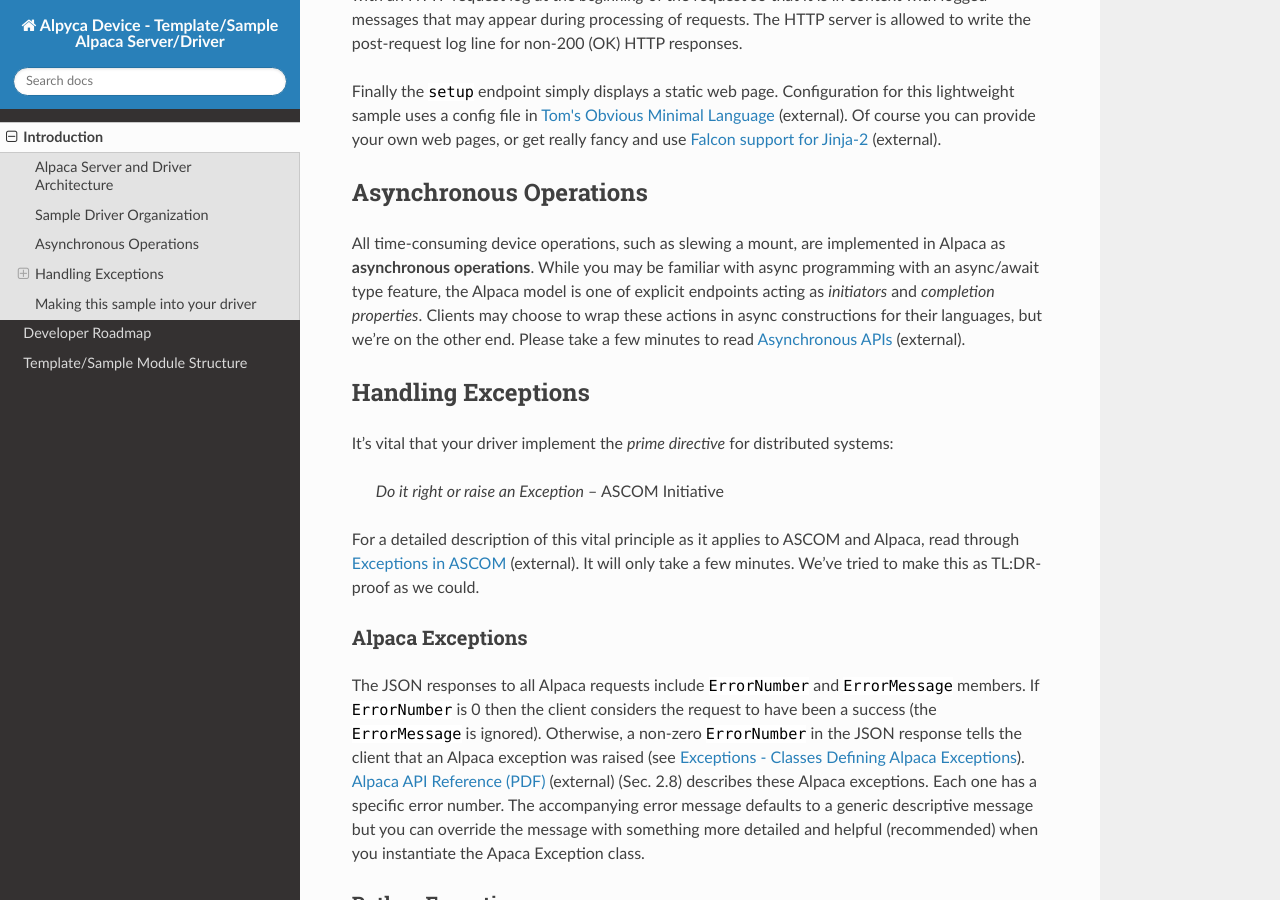
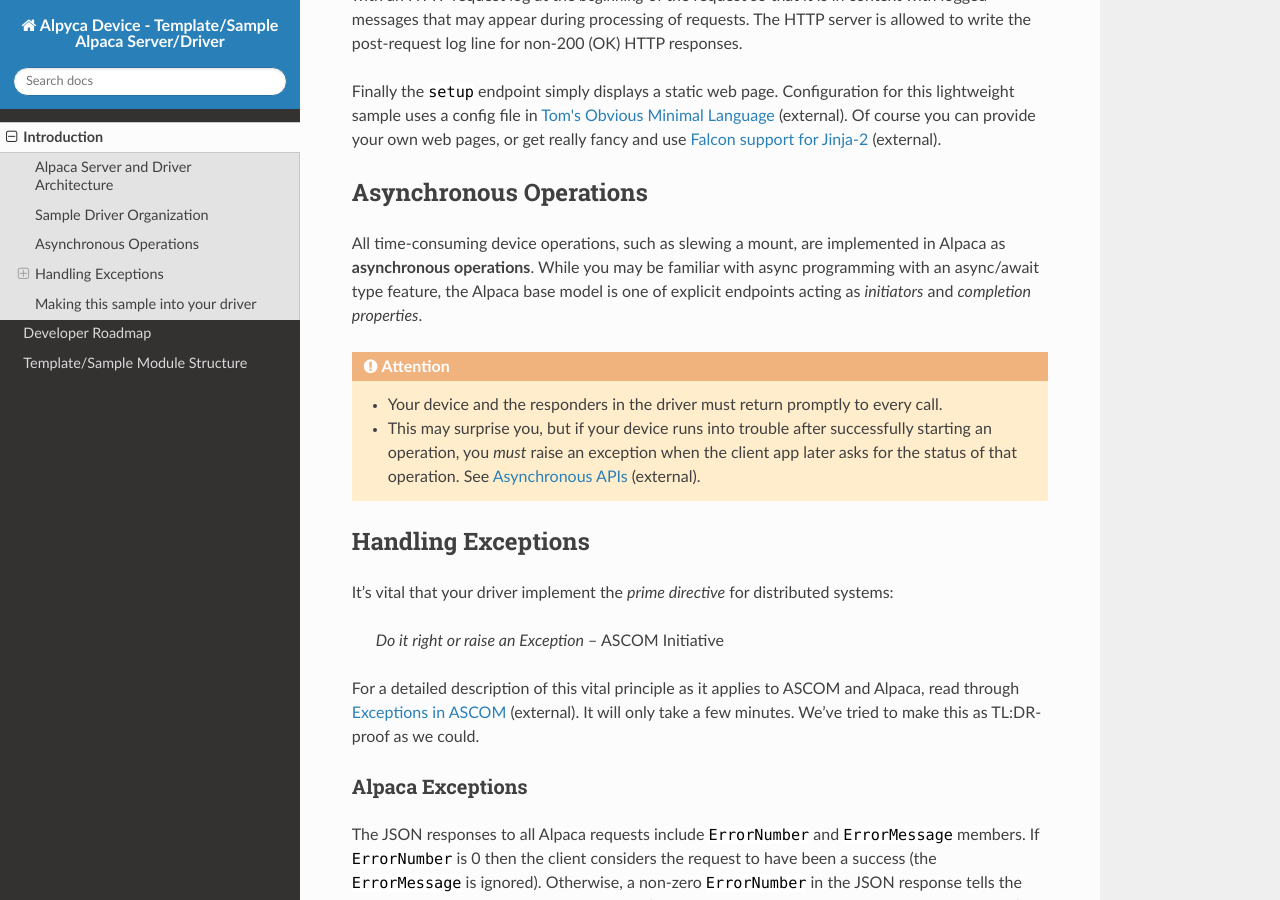
Before and after one commit to ASCOMInitiative/AlpycaDevice, a Sphinx documentation site: the page built from docs/source/introduction.rst, in a window 1280 px wide and 900 px high, scrolled down 2350 px. Built offline with Sphinx 7.4.7 and the Read the Docs theme 2.0.0, drawn with Linux system fonts in a browser that asks for light colours; some of the changed text lies outside the part shown.

Commit message:
Just about there with docs, no logic changes, passes Conform.

```diff
--- a/docs/source/introduction.rst
+++ b/docs/source/introduction.rst
@@ -118,10 +118,15 @@ Asynchronous Operations
 
 All time-consuming device operations, such as slewing a mount, are implemented
 in Alpaca as **asynchronous operations**. While you may be familiar with async programming
-with an async/await type feature, the Alpaca model is one of explicit
+with an async/await type feature, the Alpaca base model is one of explicit
 endpoints acting as *initiators* and *completion
-properties*. Clients may choose to wrap these actions in async constructions for their
-languages, but we're on the other end. Please take a few minutes to read |async|.
+properties*.
+
+.. attention::
+    * Your device and the responders in the driver must return promptly to every call.
+    * This may surprise you, but if your device runs into trouble after
+      successfully starting an operation, you *must* raise an exception when
+      the client app later asks for the status of that operation. See |async|.
 
 Handling Exceptions
 -------------------
--- a/docs/source/modules.rst
+++ b/docs/source/modules.rst
@@ -23,6 +23,7 @@ of the Alpaca API endpoints, and the Alpaca exception specs.
    common
    rotator
    exceptions
+   discovery
 
 Physical Device Implementation
 ------------------------------
--- a/docs/source/shr.rst
+++ b/docs/source/shr.rst
@@ -4,4 +4,3 @@ Shared Utility Functions and Metadata
 
 .. automodule:: shr
     :members:
-    :undoc-members:
```
Also changed, not shown: other parts of docs/source/introduction.rst (+1 -1 lines), docs/source/discovery.rst (added, +8 -0 lines), 4 other files.
